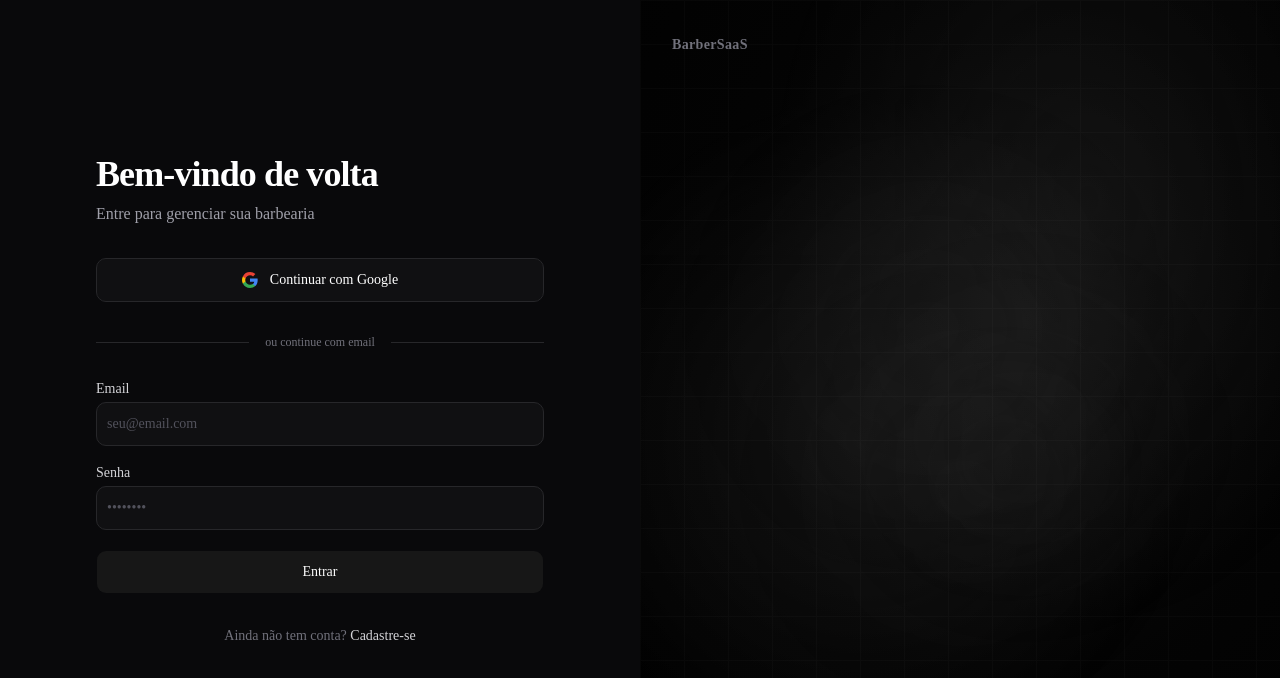
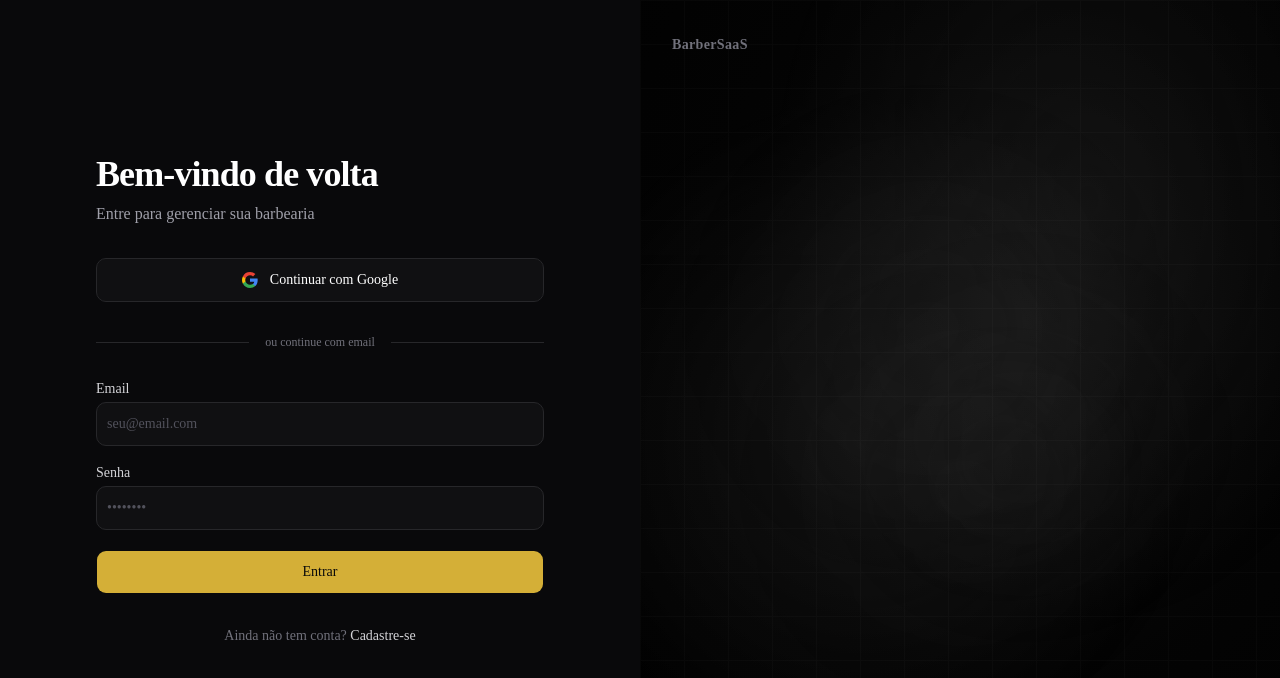
Before and after one commit to PEDRO19122004/barbershop-saas, a Next.js app: page /entrar in a window 1280 px wide. Shown: the top 678 px of the page. Built offline with nearby package versions, Linux system fonts and the light colour scheme.

Commit message:
feat: tema premium whisky dourado (paleta v2)

```diff
--- a/app/globals.css
+++ b/app/globals.css
@@ -49,72 +49,98 @@
 }
 
 :root {
-  --background: oklch(1 0 0);
-  --foreground: oklch(0.145 0 0);
-  --card: oklch(1 0 0);
-  --card-foreground: oklch(0.145 0 0);
-  --popover: oklch(1 0 0);
-  --popover-foreground: oklch(0.145 0 0);
-  --primary: oklch(0.205 0 0);
-  --primary-foreground: oklch(0.985 0 0);
-  --secondary: oklch(0.97 0 0);
-  --secondary-foreground: oklch(0.205 0 0);
-  --muted: oklch(0.97 0 0);
-  --muted-foreground: oklch(0.556 0 0);
-  --accent: oklch(0.97 0 0);
-  --accent-foreground: oklch(0.205 0 0);
-  --destructive: oklch(0.577 0.245 27.325);
-  --border: oklch(0.922 0 0);
-  --input: oklch(0.922 0 0);
-  --ring: oklch(0.708 0 0);
-  --chart-1: oklch(0.87 0 0);
-  --chart-2: oklch(0.556 0 0);
-  --chart-3: oklch(0.439 0 0);
-  --chart-4: oklch(0.371 0 0);
-  --chart-5: oklch(0.269 0 0);
+  /* === BARBERSAAS — PREMIUM DOURADO === */
+
+  /* Backgrounds */
+  --background: #0A0A0A;
+  --foreground: #F5E6C8;
+
+  /* Cards */
+  --card: #1A1A1A;
+  --card-foreground: #F5E6C8;
+
+  /* Popover */
+  --popover: #1A1A1A;
+  --popover-foreground: #F5E6C8;
+
+  /* Primary — Dourado champagne */
+  --primary: #D4AF37;
+  --primary-foreground: #0A0A0A;
+
+  /* Secondary */
+  --secondary: #2A2620;
+  --secondary-foreground: #F5E6C8;
+
+  /* Muted */
+  --muted: #1F1F1F;
+  --muted-foreground: #A8A29E;
+
+  /* Accent */
+  --accent: #3A3530;
+  --accent-foreground: #D4AF37;
+
+  /* Destructive */
+  --destructive: #991B1B;
+  --destructive-foreground: #FEE2E2;
+
+  /* Borders + inputs */
+  --border: #2E2A24;
+  --input: #1F1F1F;
+  --ring: #D4AF37;
+
+  /* Charts */
+  --chart-1: #D4AF37;
+  --chart-2: #10B981;
+  --chart-3: #EAB308;
+  --chart-4: #A855F7;
+  --chart-5: #EF4444;
+
+  /* Sidebar */
+  --sidebar: #0F0F0F;
+  --sidebar-foreground: #F5E6C8;
+  --sidebar-primary: #D4AF37;
+  --sidebar-primary-foreground: #0A0A0A;
+  --sidebar-accent: #2A2620;
+  --sidebar-accent-foreground: #D4AF37;
+  --sidebar-border: #2E2A24;
+  --sidebar-ring: #D4AF37;
+
   --radius: 0.625rem;
-  --sidebar: oklch(0.985 0 0);
-  --sidebar-foreground: oklch(0.145 0 0);
-  --sidebar-primary: oklch(0.205 0 0);
-  --sidebar-primary-foreground: oklch(0.985 0 0);
-  --sidebar-accent: oklch(0.97 0 0);
-  --sidebar-accent-foreground: oklch(0.205 0 0);
-  --sidebar-border: oklch(0.922 0 0);
-  --sidebar-ring: oklch(0.708 0 0);
 }
 
 .dark {
-  --background: oklch(0.145 0 0);
-  --foreground: oklch(0.985 0 0);
-  --card: oklch(0.205 0 0);
-  --card-foreground: oklch(0.985 0 0);
-  --popover: oklch(0.205 0 0);
-  --popover-foreground: oklch(0.985 0 0);
-  --primary: oklch(0.922 0 0);
-  --primary-foreground: oklch(0.205 0 0);
-  --secondary: oklch(0.269 0 0);
-  --secondary-foreground: oklch(0.985 0 0);
-  --muted: oklch(0.269 0 0);
-  --muted-foreground: oklch(0.708 0 0);
-  --accent: oklch(0.269 0 0);
-  --accent-foreground: oklch(0.985 0 0);
-  --destructive: oklch(0.704 0.191 22.216);
-  --border: oklch(1 0 0 / 10%);
-  --input: oklch(1 0 0 / 15%);
-  --ring: oklch(0.556 0 0);
-  --chart-1: oklch(0.87 0 0);
-  --chart-2: oklch(0.556 0 0);
-  --chart-3: oklch(0.439 0 0);
-  --chart-4: oklch(0.371 0 0);
-  --chart-5: oklch(0.269 0 0);
-  --sidebar: oklch(0.205 0 0);
-  --sidebar-foreground: oklch(0.985 0 0);
-  --sidebar-primary: oklch(0.488 0.243 264.376);
-  --sidebar-primary-foreground: oklch(0.985 0 0);
-  --sidebar-accent: oklch(0.269 0 0);
-  --sidebar-accent-foreground: oklch(0.985 0 0);
-  --sidebar-border: oklch(1 0 0 / 10%);
-  --sidebar-ring: oklch(0.556 0 0);
+  --background: #0A0A0A;
+  --foreground: #F5E6C8;
+  --card: #1A1A1A;
+  --card-foreground: #F5E6C8;
+  --popover: #1A1A1A;
+  --popover-foreground: #F5E6C8;
+  --primary: #D4AF37;
+  --primary-foreground: #0A0A0A;
+  --secondary: #2A2620;
+  --secondary-foreground: #F5E6C8;
+  --muted: #1F1F1F;
+  --muted-foreground: #A8A29E;
+  --accent: #3A3530;
+  --accent-foreground: #D4AF37;
+  --destructive: #991B1B;
+  --destructive-foreground: #FEE2E2;
+  --border: #2E2A24;
+  --input: #1F1F1F;
+  --ring: #D4AF37;
+  --chart-1: #D4AF37;
+  --chart-2: #10B981;
+  --chart-3: #EAB308;
+  --chart-4: #A855F7;
+  --chart-5: #EF4444;
+  --sidebar: #0F0F0F;
+  --sidebar-foreground: #F5E6C8;
+  --sidebar-primary: #D4AF37;
+  --sidebar-primary-foreground: #0A0A0A;
+  --sidebar-accent: #2A2620;
+  --sidebar-accent-foreground: #D4AF37;
+  --sidebar-border: #2E2A24;
+  --sidebar-ring: #D4AF37;
 }
 
 @layer base {
```
